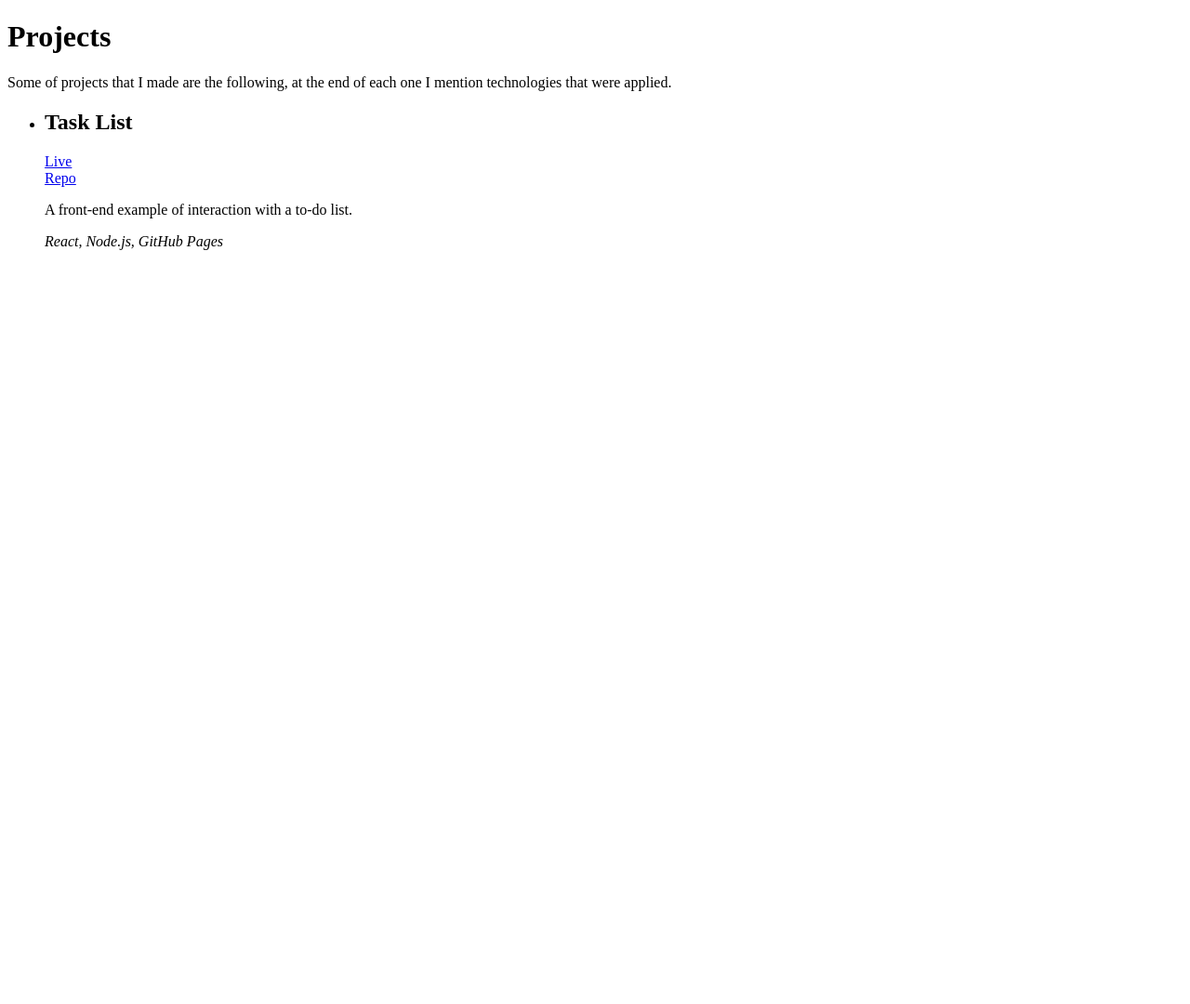
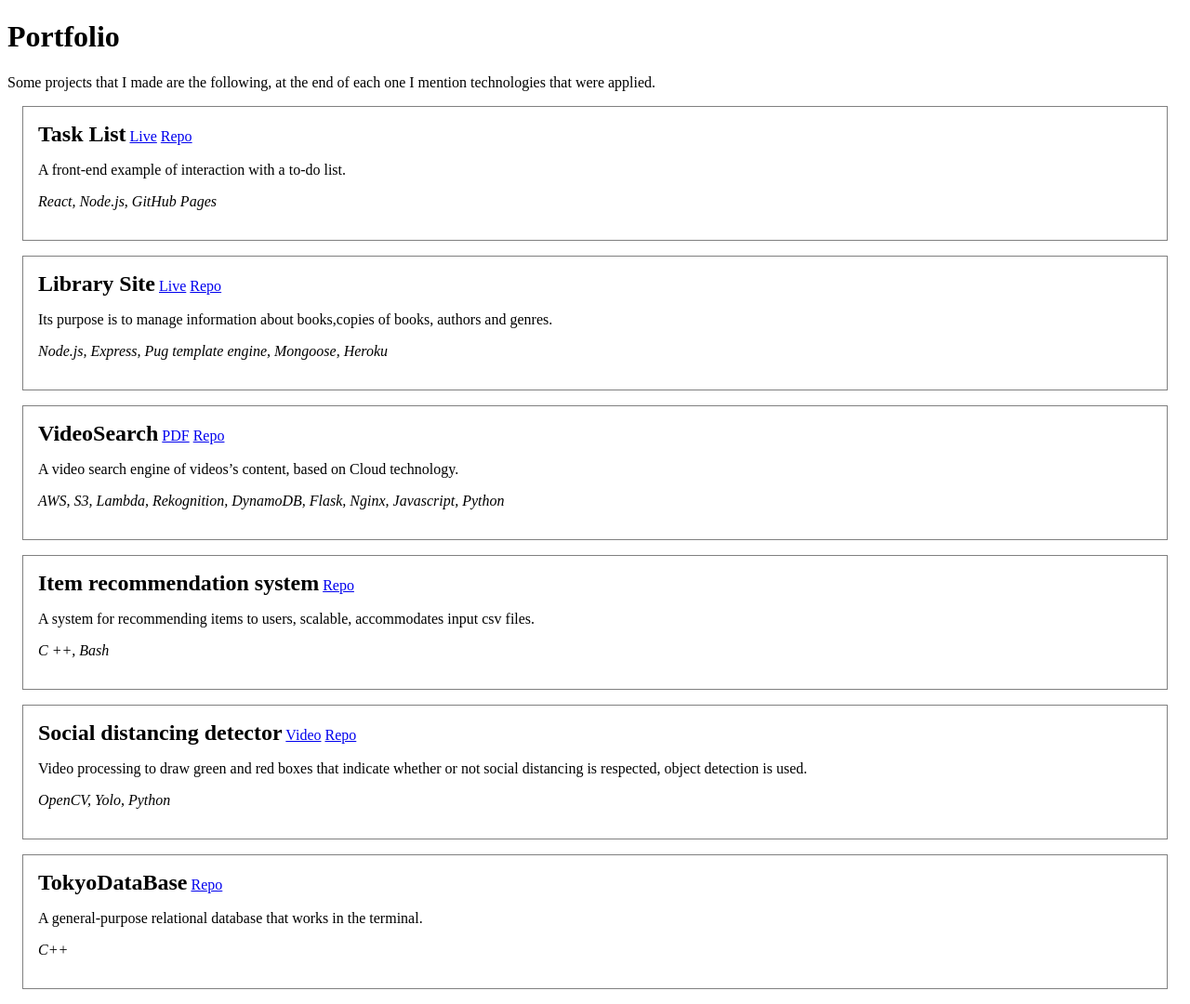
Before and after one commit to deeiqh/portfolio, a plain HTML site: page index.html in a window 1280 px wide. Shown: the whole page at 93% size. Before the commit the page ends 800 px from the top, so only its background shows below. Drawn offline with Linux system fonts and the light colour scheme.

Commit message:
docs: projects added

```diff
--- a/index.css
+++ /dev/null
@@ -1,3 +0,0 @@
-.aBlock {
-    display: block;
-}
--- a/index.html
+++ b/index.html
@@ -1,27 +1,81 @@
 <!DOCTYPE html>
 <head>
     <title>Portfolio</title>
-    <link href="index.css" rel="stylesheet">
+    <link href="style.css" rel="stylesheet">
 </head>
 <body>
     <header>
-        <h1>Projects</h1>
+        <h1>Portfolio</h1>
     </header>
     <main>
         <article>
             <p>
-                Some of projects that I made are the following, at the end of each one I mention technologies that were applied.
+                Some projects that I made are the following, at the end of each one I mention technologies that were applied.
             </p>
             <ul>
                 </li>
                 <li>
                     <h2>Task List</h2>
+
                     <a class="aBlock" target="_blank" href="https://deeiqh.github.io/task-list/">Live</a>
                     <a class="aBlock" target="_blank" href="https://github.com/deeiqh/task-list">Repo</a>
+
                     <p>A front-end example of interaction with a to-do list.</p>
-                    <p>
-                        <em>React, Node.js, GitHub Pages</em>
-                    </p>
+
+                    <p><em>React, Node.js, GitHub Pages</em></p>
+                </li>
+
+                <li>
+                    <h2>Library Site</h2>
+
+                    <a class="aBlock" target="_blank" href="https://library-site-deeiqh.herokuapp.com/">Live</a>
+                    <a class="aBlock" target="_blank" href="https://github.com/deeiqh/library-site">Repo</a>
+
+                    <p>Its purpose is to manage information about books,copies of books, authors and genres.</p>
+
+                    <p><em>Node.js, Express, Pug template engine, Mongoose, Heroku</em></p>
+                </li>
+
+                <li>
+                    <h2>VideoSearch</h2>
+
+                    <a class="aBlock" target="_blank" href="https://github.com/deeiqh/videoSearch/raw/master/cloud_video_search.pdf">PDF</a>
+                    <a class="aBlock" target="_blank" href="https://github.com/deeiqh/videoSearch">Repo</a>
+
+                    <p>A video search engine of videos’s content, based on Cloud technology.</p>
+
+                    <p><em>AWS, S3, Lambda, Rekognition, DynamoDB, Flask, Nginx, Javascript, Python</em></p>
+                </li>
+
+                <li>
+                    <h2>Item recommendation system</h2>
+
+                    <a class="aBlock" target="_blank" href="https://github.com/JCarlosSL/TopicosBD">Repo</a>
+
+                    <p>A system for recommending items to users, scalable, accommodates input csv files.</p>
+
+                    <p><em>C ++, Bash</em></p>
+                </li>
+
+                <li>
+                    <h2>Social distancing detector</h2>
+
+                    <a class="aBlock" target="_blank" href="https://drive.google.com/file/d/1-TDiJWVhU0JniXYY3uQ5YB3WrUxqsYIB/view?usp=sharing">Video</a>
+                    <a class="aBlock" target="_blank" href="https://colab.research.google.com/">Repo</a>
+
+                    <p>Video processing to draw green and red boxes that indicate whether or not social distancing is respected, object detection is used.</p>
+
+                    <p><em>OpenCV, Yolo, Python</em></p>
+                </li>
+
+                <li>
+                    <h2>TokyoDataBase</h2>
+
+                    <a class="aBlock" target="_blank" href="https://github.com/deeiqh/tokyoDB">Repo</a>
+
+                    <p> A general-purpose relational database that works in the terminal.</p>
+
+                    <p><em>C++</em></p>
                 </li>
             </ul>
         </article>
--- /dev/null
+++ b/style.css
@@ -0,0 +1,14 @@
+h2 {
+    display: inline;
+}
+
+ul {
+    padding: 0;
+}
+
+li {
+    border: 1px solid gray;
+    list-style: none;
+    margin: 1em;
+    padding: 1em;
+}
```
